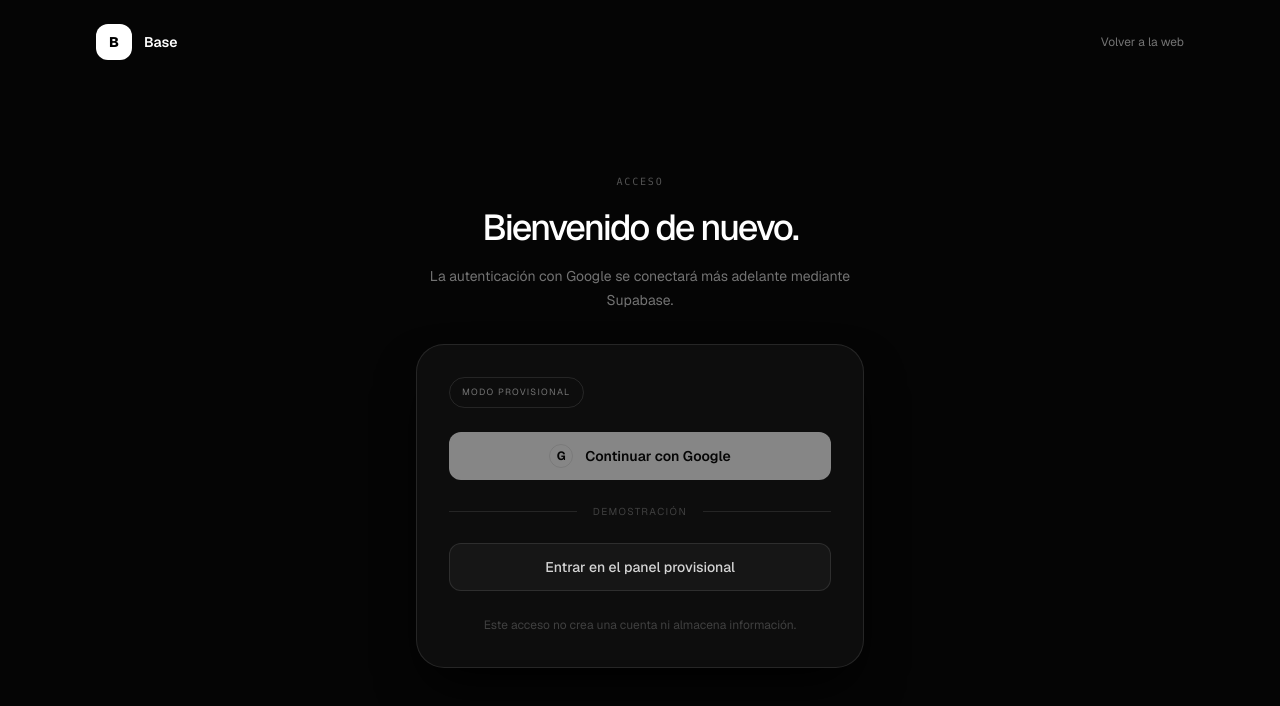
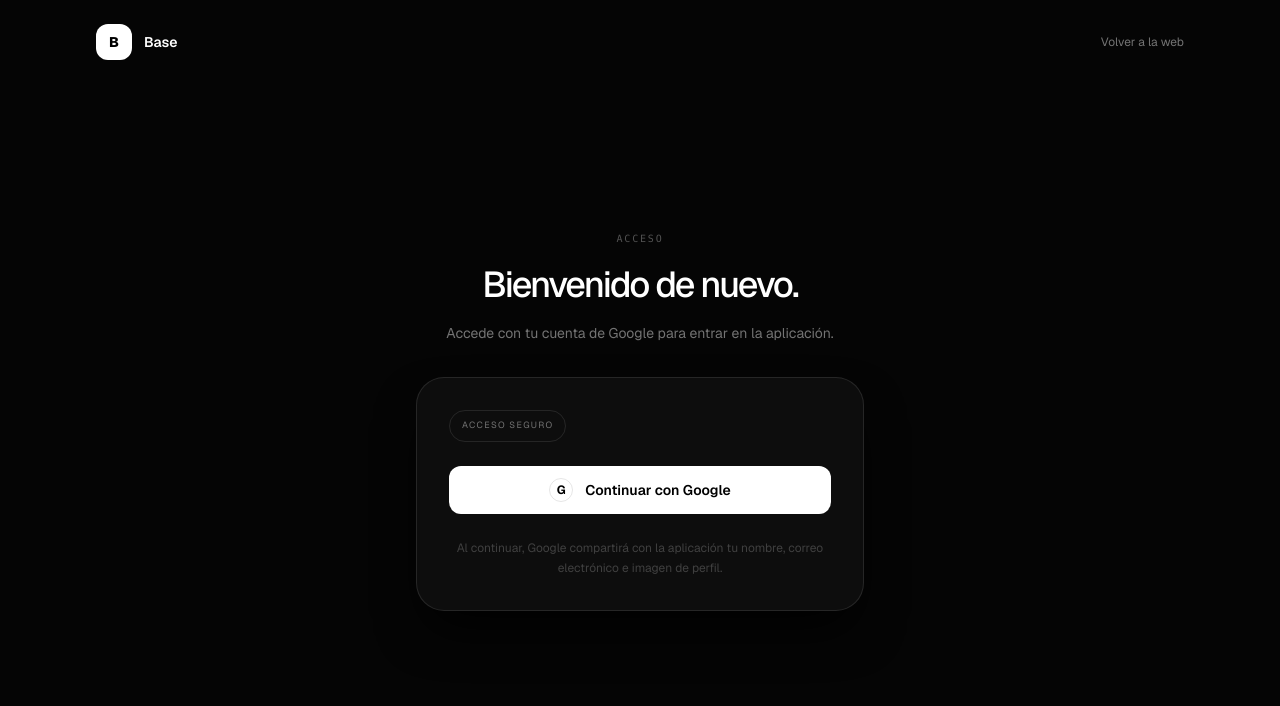
Before and after one commit to AlvaroLominchar/trading-trainer, a Next.js app: page /login in a window 1280 px wide. Shown: the top 706 px of the page. Built offline with nearby package versions, Linux system fonts and the light colour scheme.

Commit message:
Add Google authentication flow

```diff
--- /dev/null
+++ b/src/app/auth/auth-code-error/page.tsx
@@ -0,0 +1,35 @@
+import type { Metadata } from "next";
+import Link from "next/link";
+
+export const metadata: Metadata = {
+  title: "Error de acceso",
+  description: "No se pudo completar el inicio de sesión.",
+};
+
+export default function AuthCodeErrorPage() {
+  return (
+    <main className="flex min-h-screen items-center justify-center bg-[#050505] px-5 text-white">
+      <section className="w-full max-w-md rounded-[28px] border border-white/10 bg-white/[0.035] p-8 text-center shadow-2xl shadow-black">
+        <span className="font-mono text-[10px] uppercase tracking-[0.18em] text-neutral-600">
+          Autenticación
+        </span>
+
+        <h1 className="mt-4 text-3xl font-medium tracking-[-0.05em]">
+          No se pudo completar el acceso.
+        </h1>
+
+        <p className="mt-4 text-sm leading-6 text-neutral-500">
+          La sesión no pudo validarse. Puedes volver a la página de acceso e
+          intentarlo de nuevo.
+        </p>
+
+        <Link
+          className="mt-8 flex min-h-12 w-full items-center justify-center rounded-xl bg-white text-sm font-semibold text-black transition hover:bg-neutral-200"
+          href="/login"
+        >
+          Volver a iniciar sesión
+        </Link>
+      </section>
+    </main>
+  );
+}
--- /dev/null
+++ b/src/app/auth/callback/route.ts
@@ -0,0 +1,41 @@
+import { NextResponse } from "next/server";
+
+import { createClient } from "@/lib/supabase/server";
+
+function getSafeNextPath(value: string | null) {
+  if (!value || !value.startsWith("/") || value.startsWith("//")) {
+    return "/dashboard";
+  }
+
+  return value;
+}
+
+export async function GET(request: Request) {
+  const { searchParams, origin } = new URL(request.url);
+
+  const code = searchParams.get("code");
+  const next = getSafeNextPath(searchParams.get("next"));
+
+  if (code) {
+    const supabase = await createClient();
+
+    const { error } = await supabase.auth.exchangeCodeForSession(code);
+
+    if (!error) {
+      const forwardedHost = request.headers.get("x-forwarded-host");
+      const isLocalEnvironment = process.env.NODE_ENV === "development";
+
+      if (isLocalEnvironment) {
+        return NextResponse.redirect(`${origin}${next}`);
+      }
+
+      if (forwardedHost) {
+        return NextResponse.redirect(`https://${forwardedHost}${next}`);
+      }
+
+      return NextResponse.redirect(`${origin}${next}`);
+    }
+  }
+
+  return NextResponse.redirect(`${origin}/auth/auth-code-error`);
+}
--- a/src/app/login/page.tsx
+++ b/src/app/login/page.tsx
@@ -1,9 +1,11 @@
 import type { Metadata } from "next";
 import Link from "next/link";
 
+import { GoogleSignInButton } from "@/components/auth/google-sign-in-button";
+
 export const metadata: Metadata = {
   title: "Acceder",
-  description: "Acceso provisional a la plantilla SaaS.",
+  description: "Accede a tu cuenta mediante Google.",
 };
 
 export default function LoginPage() {
@@ -39,45 +41,20 @@
               </h1>
 
               <p className="mt-4 text-sm leading-6 text-neutral-500">
-                La autenticación con Google se conectará más adelante mediante
-                Supabase.
+                Accede con tu cuenta de Google para entrar en la aplicación.
               </p>
             </div>
 
             <div className="rounded-[28px] border border-white/10 bg-white/[0.035] p-6 shadow-2xl shadow-black sm:p-8">
               <div className="mb-6 inline-flex rounded-full border border-white/10 px-3 py-2 text-[9px] uppercase tracking-[0.14em] text-neutral-500">
-                Modo provisional
+                Acceso seguro
               </div>
 
-              <button
-                className="flex min-h-12 w-full cursor-not-allowed items-center justify-center gap-3 rounded-xl bg-white text-sm font-semibold text-black opacity-50"
-                disabled
-                title="Google todavía no está conectado"
-                type="button"
-              >
-                <span className="grid size-6 place-items-center rounded-full border border-black/10 text-xs font-bold">
-                  G
-                </span>
-                Continuar con Google
-              </button>
-
-              <div className="my-6 flex items-center gap-4">
-                <span className="h-px flex-1 bg-white/10" />
-                <span className="text-[10px] uppercase tracking-[0.14em] text-neutral-700">
-                  Demostración
-                </span>
-                <span className="h-px flex-1 bg-white/10" />
-              </div>
-
-              <Link
-                className="flex min-h-12 w-full items-center justify-center rounded-xl border border-white/10 bg-white/[0.04] text-sm font-medium text-neutral-300 transition hover:border-white/20 hover:bg-white/[0.08] hover:text-white"
-                href="/dashboard"
-              >
-                Entrar en el panel provisional
-              </Link>
+              <GoogleSignInButton />
 
               <p className="mt-6 text-center text-xs leading-5 text-neutral-700">
-                Este acceso no crea una cuenta ni almacena información.
+                Al continuar, Google compartirá con la aplicación tu nombre,
+                correo electrónico e imagen de perfil.
               </p>
             </div>
           </div>
--- /dev/null
+++ b/src/components/auth/google-sign-in-button.tsx
@@ -0,0 +1,58 @@
+"use client";
+
+import { useState } from "react";
+
+import { createClient } from "@/lib/supabase/client";
+
+export function GoogleSignInButton() {
+  const [isLoading, setIsLoading] = useState(false);
+  const [errorMessage, setErrorMessage] = useState<string | null>(null);
+
+  async function handleGoogleSignIn() {
+    setIsLoading(true);
+    setErrorMessage(null);
+
+    const supabase = createClient();
+
+    const { error } = await supabase.auth.signInWithOAuth({
+      provider: "google",
+      options: {
+        redirectTo: `${window.location.origin}/auth/callback`,
+      },
+    });
+
+    if (error) {
+      setErrorMessage(
+        "No se pudo iniciar sesión con Google. Inténtalo de nuevo.",
+      );
+      setIsLoading(false);
+    }
+  }
+
+  return (
+    <div>
+      <button
+        className="flex min-h-12 w-full items-center justify-center gap-3 rounded-xl bg-white text-sm font-semibold text-black transition hover:bg-neutral-200 disabled:cursor-wait disabled:opacity-60"
+        disabled={isLoading}
+        onClick={handleGoogleSignIn}
+        type="button"
+      >
+        <span className="grid size-6 place-items-center rounded-full border border-black/10 text-xs font-bold">
+          G
+        </span>
+
+        {isLoading ? "Conectando con Google..." : "Continuar con Google"}
+      </button>
+
+      {errorMessage ? (
+        <p
+          aria-live="polite"
+          className="mt-4 text-center text-xs leading-5 text-red-300"
+          role="alert"
+        >
+          {errorMessage}
+        </p>
+      ) : null}
+    </div>
+  );
+}
```
